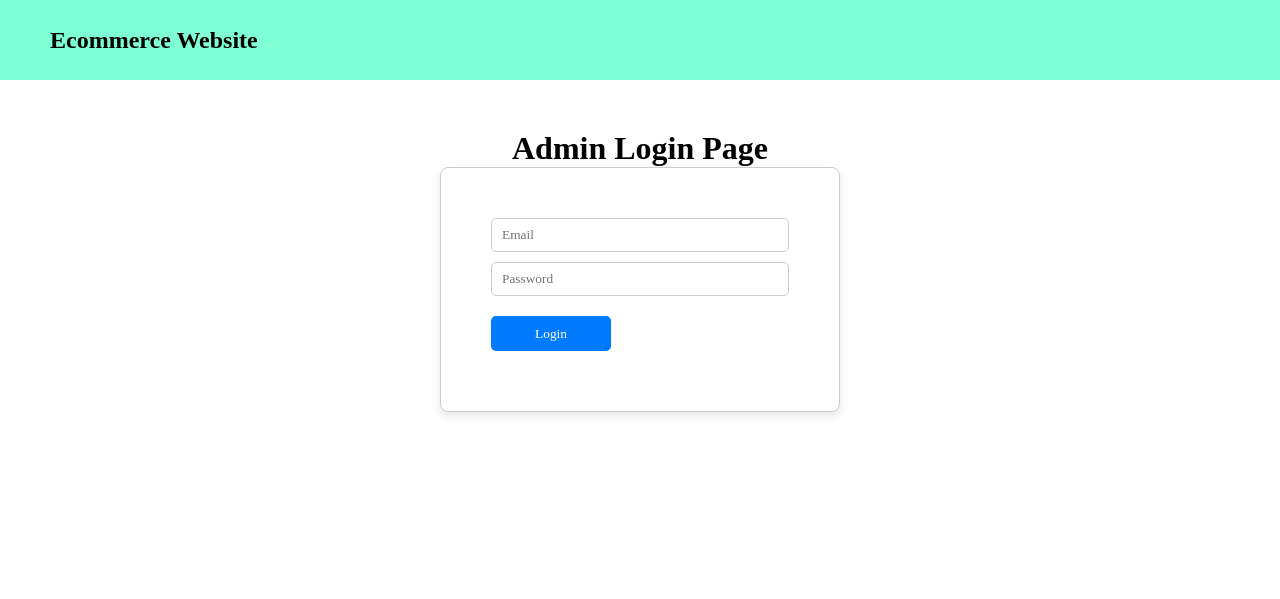
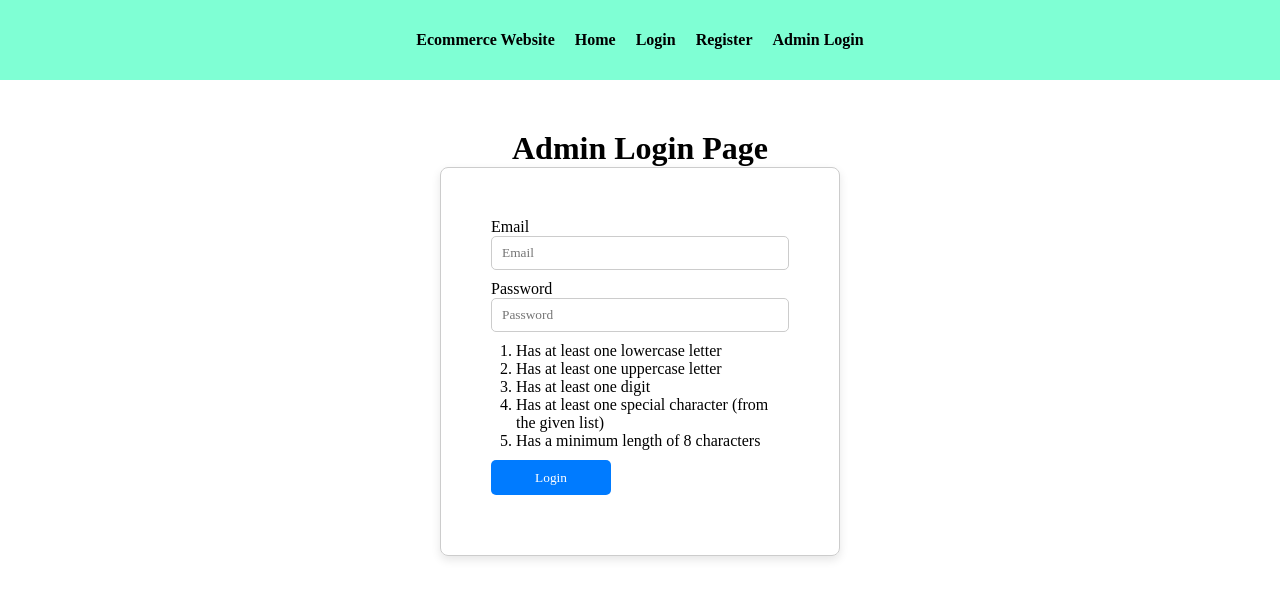
Before and after one commit to SohailSk151/php_demo, a PHP site: page /user_auth/views/auth/admin_login.php in a window 1280 px wide. Shown: the top 599 px of the page. Run offline with PHP 8.4, Linux system fonts and the light colour scheme.

Commit message:
It's Good

```diff
--- a/models/db.php
+++ b/models/db.php
@@ -71,7 +71,7 @@
                 return "OK";
             } else {
                 $stmt -> close();
-                return "Email is invalid!!";
+                return "Password is invalid!!";
             }
         }
 
--- a/public/styles/admin_page.css
+++ b/public/styles/admin_page.css
@@ -36,7 +36,7 @@ nav {
     color: black;
     display: flex;
     flex-direction: row;
-    justify-content: space-between;
+    justify-content: center;
     align-items: center;
 }
 
--- a/public/styles/product.css
+++ b/public/styles/product.css
@@ -11,7 +11,7 @@ nav {
     height: 80px;
     background-color: aquamarine;
     display: flex;
-    justify-content: space-between;
+    justify-content: center;
     align-items: center;
 }
 
--- a/public/styles/style.css
+++ b/public/styles/style.css
@@ -12,7 +12,7 @@ nav {
     height: 80px;
     background-color: aquamarine;
     display: flex;
-    justify-content: space-between;
+    justify-content: center;
     align-items: center;
 }
 
@@ -26,7 +26,7 @@ nav a {
 }
 
 nav ul {
-    list-style: none;
+    list-style:none;
     display: flex;
     gap: 20px;
 }
@@ -78,3 +78,7 @@ form > button {
     margin-top: 10px;
     margin-bottom: 10px;
 }
+
+ol {
+    padding-left: 25px;
+}
--- a/public/styles/welcome.css
+++ b/public/styles/welcome.css
@@ -17,7 +17,7 @@ nav {
     height: 80px;
     background-color: aquamarine;
     display: flex;
-    justify-content: space-between;
+    justify-content: center;
     align-items: center;
 }
 
--- a/views/admin/edit.php
+++ b/views/admin/edit.php
@@ -133,9 +133,7 @@ if ($_SERVER["REQUEST_METHOD"] == "POST") {
     <link rel="stylesheet" href="../../public/styles/product.css">
 </head>
 <body>
-    <nav>
-        <h1><a href="admin_page.php">Ecommerce Website</a></h1>
-    </nav>
+    <?php include '../partials/navbar.php'; ?>
     <div class="container">
         <h2>Edit Product</h2>
         <form method="POST" enctype="multipart/form-data">
--- a/views/admin/product.php
+++ b/views/admin/product.php
@@ -134,9 +134,7 @@ if ($_SERVER["REQUEST_METHOD"] == "POST") {
     <link rel="stylesheet" href="../../public/styles/product.css">
 </head>
 <body>
-    <nav>
-        <h1><a href="admin_page.php">Ecommerce Website</a></h1>
-    </nav>
+    <?php include '../partials/navbar.php'; ?>
     <div class="container">
         <h1 style="text-align: center;">Add Products</h1>
         <form method="POST" enctype="multipart/form-data">
--- a/views/auth/admin_login.php
+++ b/views/auth/admin_login.php
@@ -49,14 +49,21 @@
     <link rel="stylesheet" href="../../public/styles/style.css">
 </head>
 <body>
-    <nav>
-        <h1 ><a href="../pages/welcome.php">Ecommerce Website</a></h1>
-    </nav>
+    <?php include '../partials/navbar.php'; ?>
     <div class="container">
         <h1 style="text-align: center;">Admin Login Page</h1>
             <form method="POST">
+                <label>Email</label>
                 <input type="email" name="email" placeholder="Email">
+                <label>Password</label>
                 <input type="password" name="password" placeholder="Password">
+                <ol>
+                    <li>Has at least one lowercase letter</li>
+                    <li>Has at least one uppercase letter</li>
+                    <li>Has at least one digit</li>
+                    <li>Has at least one special character (from the given list)</li>
+                    <li>Has a minimum length of 8 characters</li>
+                </ol>
                 <button type="submit">Login</button>
             </form>
         <?php if($error): ?><p class="error"><?= $error ?></p><?php endif; ?>
--- a/views/partials/navbar.php
+++ b/views/partials/navbar.php
@@ -1,17 +1,20 @@
 <!-- components/navbar.php -->
 <nav >
     <ul>
-        <li>Ecommerce Website</li>
+        <li><b>Ecommerce Website</b></li>
 
         <?php if (isset($_SESSION['user_id'])): ?>
             <li><a href="../auth/logout.php">Logout</a></li>
             <li><a href="profile.php">Profile</a></li>
 
         <?php elseif (isset($_SESSION['admin_id'])): ?>
+            <li><a href="admin_page.php">Admin Home</a></li>
             <li><a href="product.php">Add Product</a></li>
+            <li><a href="../auth/admin_registration.php">Admin Registration</a></li>
             <li><a href="../auth/admin_logout.php">Logout</a></li>
 
         <?php else: ?>
+            <li><a href="../pages/welcome.php">Home</a></li>
             <li><a href="../auth/login.php">Login</a></li>
             <li><a href="../auth/register.php">Register</a></li>
             <li><a href="../auth/admin_login.php">Admin Login</a></li>
```
Also changed, not shown: views/auth/admin_registration.php (+15 -6 lines), views/auth/login.php (+8 -3 lines), views/auth/register.php (+9 -4 lines), README.MD (added).
